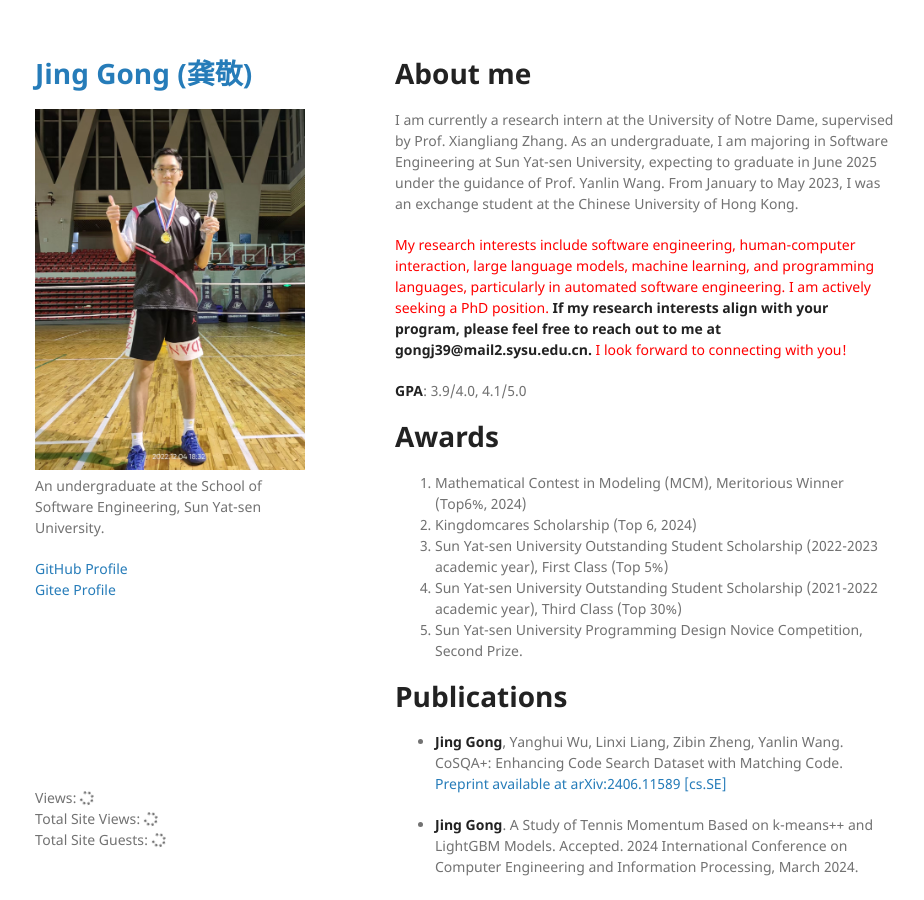
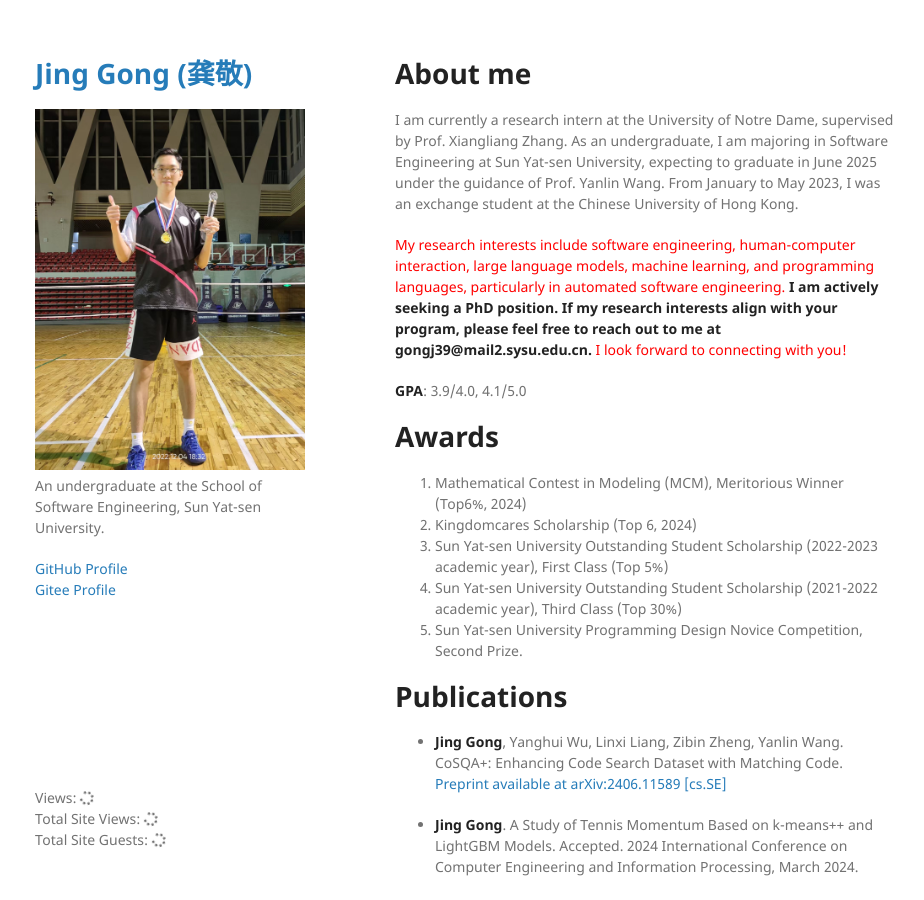
Before and after one commit to MikingG/MikingG.github.io, a Jekyll site: the page built from index.md, in a window 1280 px wide and 900 px high. Shown: the whole window, without its empty margins (175-1099 px from the left). Built offline with Jekyll 4.4.1, drawn with Linux system fonts in a browser that asks for light colours; nearby versions of some CDN libraries; comment, search, counter and statistics services are not loaded; our own code applies the rules of GitHub Pages for plain Markdown files.

Commit message:
Update index.md

```diff
--- a/index.md
+++ b/index.md
@@ -5,7 +5,7 @@
 
 I am currently a research intern at the University of Notre Dame, supervised by Prof. Xiangliang Zhang. As an undergraduate, I am majoring in Software Engineering at Sun Yat-sen University, expecting to graduate in June 2025 under the guidance of Prof. Yanlin Wang. From January to May 2023, I was an exchange student at the Chinese University of Hong Kong.
 
-<span style="color:red">My research interests include software engineering, human-computer interaction, large language models, machine learning, and programming languages, particularly in automated software engineering. I am actively seeking a PhD position. **If my research interests align with your program, please feel free to reach out to me at gongj39@mail2.sysu.edu.cn.** I look forward to connecting with you!</span>
+<span style="color:red">My research interests include software engineering, human-computer interaction, large language models, machine learning, and programming languages, particularly in automated software engineering. **I am actively seeking a PhD position. If my research interests align with your program, please feel free to reach out to me at gongj39@mail2.sysu.edu.cn.** I look forward to connecting with you!</span>
 
 **GPA**: 3.9/4.0, 4.1/5.0
 
```
